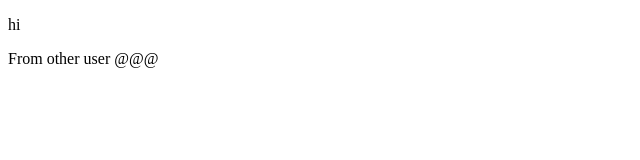
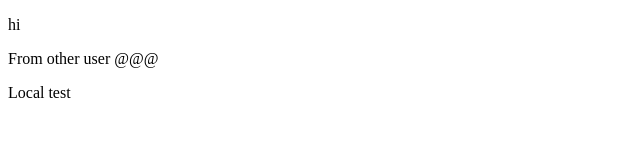
Before and after one commit to ls3890/project-1, a plain HTML site: page index.html in a window 1280 px wide. Shown: the full height of the page, 0-640 px from the left. Drawn offline with Linux system fonts and the light colour scheme.

Commit message:
add span to index.html

```diff
--- a/index.html
+++ b/index.html
@@ -9,5 +9,6 @@
 <body>
     <p>hi</p>
     <p>From other user @@@</p>
+    <span>Local test</span>
 </body>
 </html>
```
